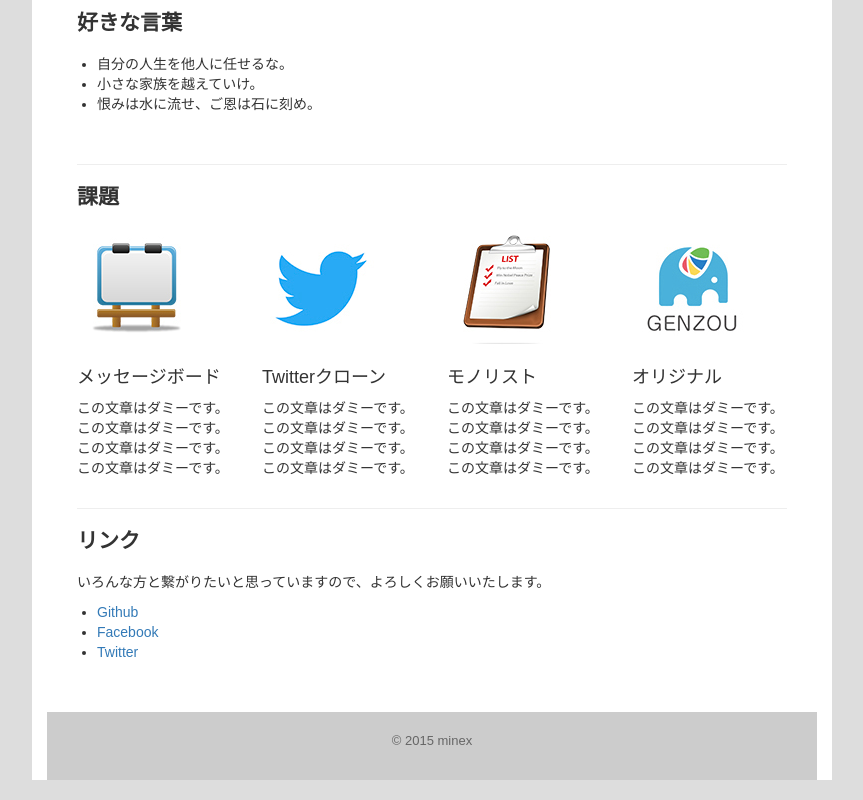
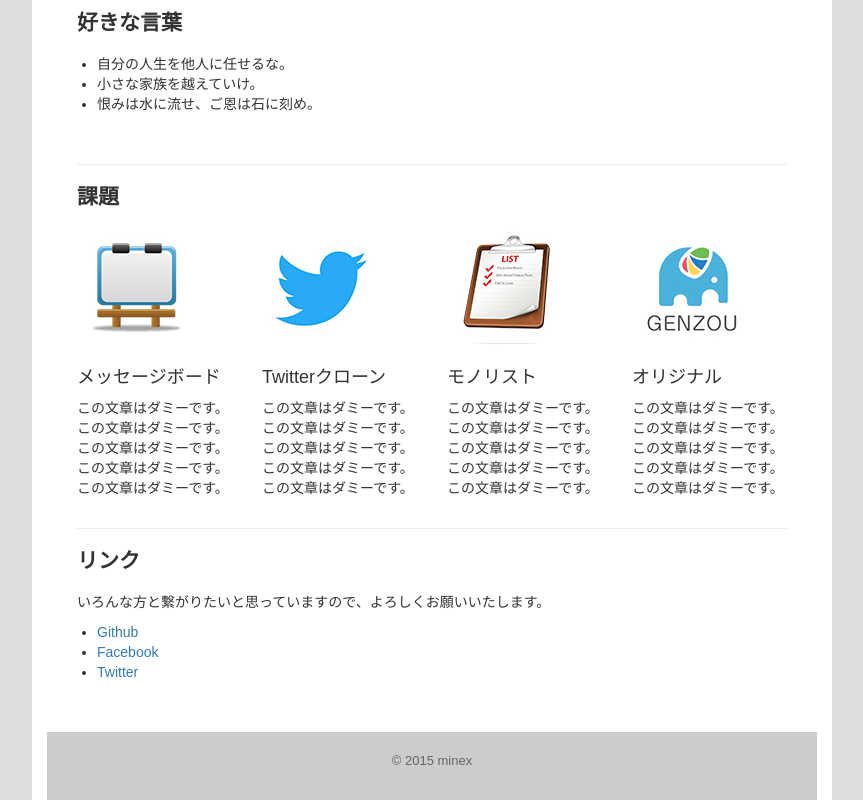
Before and after one commit to minex2222/minex2222.github.io, a plain HTML site: page index.html in a window 1280 px wide. Shown: the part 1102-1902 px from the top of the page, without its empty margins (208-1071 px from the left). Drawn offline with nearby package versions, Linux system fonts and the light colour scheme.

Commit message:
Portfolio-6

```diff
--- a/index.html
+++ b/index.html
@@ -75,28 +75,28 @@
             <img src="messageboard.jpg" alt="">
               <h4>メッセージボード</h4>
               <p>この文章はダミーです。この文章はダミーです。
-                 この文章はダミーです。この文章はダミーです。</p>
+                 この文章はダミーです。この文章はダミーです。この文章はダミーです。</p>
 
           </div>
           <div class="col-md-3">
             <img src="twitter.jpg" alt="">
               <h4>Twitterクローン</h4>
               <p>この文章はダミーです。この文章はダミーです。
-                 この文章はダミーです。この文章はダミーです。</p>
+                 この文章はダミーです。この文章はダミーです。この文章はダミーです。</p>
 
           </div>
           <div class="col-md-3">
             <img src="list.jpg" alt="">
               <h4>モノリスト</h4>
               <p>この文章はダミーです。この文章はダミーです。
-                 この文章はダミーです。この文章はダミーです。</p>
+                 この文章はダミーです。この文章はダミーです。この文章はダミーです。</p>
 
           </div>
           <div class="col-md-3">
             <img src="genzou.jpg" alt="">
               <h4>オリジナル</h4>
               <p>この文章はダミーです。この文章はダミーです。
-                 この文章はダミーです。この文章はダミーです。</p>
+                 この文章はダミーです。この文章はダミーです。この文章はダミーです。</p>
 
           </div>
         </div>
```
